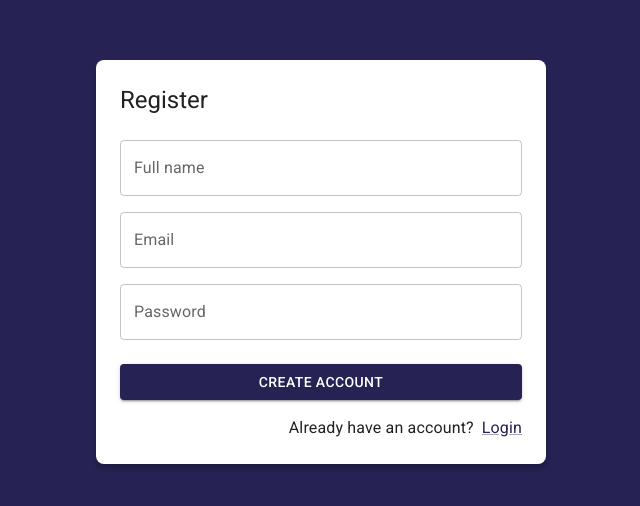
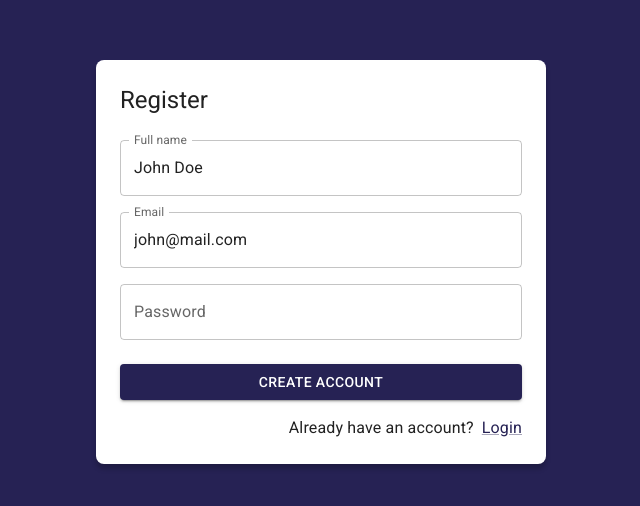
Before and after one commit to EstebGtzMtz/Jounal, a React (Vite) app: page /auth/register in a window 1280 px wide. Shown: the part 138-644 px from the top of the page, without its empty margins (319-959 px from the left). Built offline with nearby package versions, Linux system fonts and the light colour scheme; no server answers.

Commit message:
add habdle to register page form

```diff
--- a/src/auth/Pages/RegisterPage.jsx
+++ b/src/auth/Pages/RegisterPage.jsx
@@ -7,19 +7,29 @@ export const RegisterPage = () => {
 
   const { name, email, password, onInputChange, } = useForm({
     name: 'John Doe',
-    email: 'hola@mail.com',
-    password:'asdfasdfasd'
+    email: 'john@mail.com',
+    password:''
   });
+
+  const onSubmit = e => {
+    e.preventDefault();
+    console.log({
+      name, email, password
+    })
+  }
 
   return (
     <AuthLayout title='Register'>
-      <form>
+      <form onSubmit={onSubmit}>
         <Grid container>
         <Grid item xs={12} sx={{marginTop: 2}}>
             <TextField
               label='Full name'
               type='text'
               placeholder="John Doe"
+              name='name'
+              value={name}
+              onChange={onInputChange}
               fullWidth
             />
           </Grid>
@@ -28,6 +38,9 @@ export const RegisterPage = () => {
               label='Email'
               type='email'
               placeholder="correro@gmail.com"
+              name='email'
+              value={email}
+              onChange={onInputChange}
               fullWidth
             />
           </Grid>
@@ -36,13 +49,16 @@ export const RegisterPage = () => {
               label='Password'
               type='password'
               placeholder="password"
+              name='password'
+              value={password}
+              onChange={onInputChange}
               fullWidth
             />
           </Grid>
 
           <Grid container spacing={2} sx={{mb: 2, mt: 1}}>
             <Grid item xs={12}>
-              <Button variant='contained' fullWidth>
+              <Button variant='contained' fullWidth type='submit'>
                 Create account
               </Button>
             </Grid>
```
